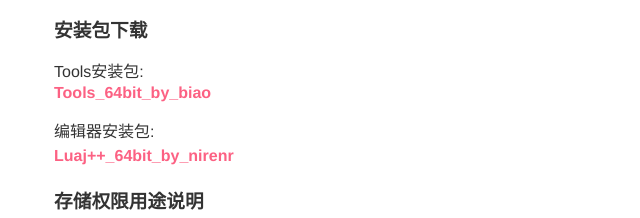
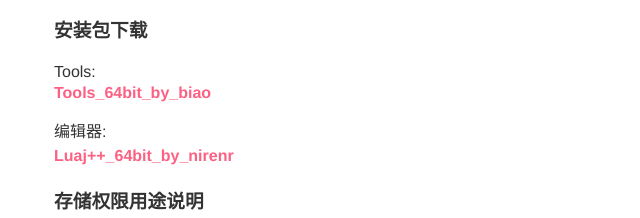
Before and after one commit to 8023BIAO/8023biao.github.io, a plain HTML site: page html/Tools.html in a window 1280 px wide. Shown: the part 140-358 px from the top of the page, without its empty margins (126-766 px from the left). Drawn offline with Linux system fonts and the light colour scheme.

Commit message:
Update file via AndroLua

```diff
--- a/html/Tools.html
+++ b/html/Tools.html
@@ -122,8 +122,8 @@
 <p>名字: Tools(工具)</p>
 <p>适配系统: 5-12 64位 (更高未测试)</p><br>
 <h3>安装包下载</h3><br>
-<p>Tools安装包:</p> <a href="https://8023biao.github.io/apk/tools.apk"><strong>Tools_64bit_by_biao</strong></a><br><br>
-<p>编辑器安装包:<br><a href="https://8023biao.github.io/apk/luaj.apk">Luaj++_64bit_by_nirenr</a></p><br>
+<p>Tools:</p> <a href="https://8023biao.github.io/apk/tools.apk"><strong>Tools_64bit_by_biao</strong></a><br><br>
+<p>编辑器:<br><a href="https://8023biao.github.io/apk/luaj.apk">Luaj++_64bit_by_nirenr</a></p><br>
 <h3>存储权限用途说明</h3><br>
 <p>保存或读取文件(详情看源码)</p><br>
 <p>查看源码:在app-Code-编辑程序代码 或 打开安装包文件的assets文件夹查看</p> <br>
```
